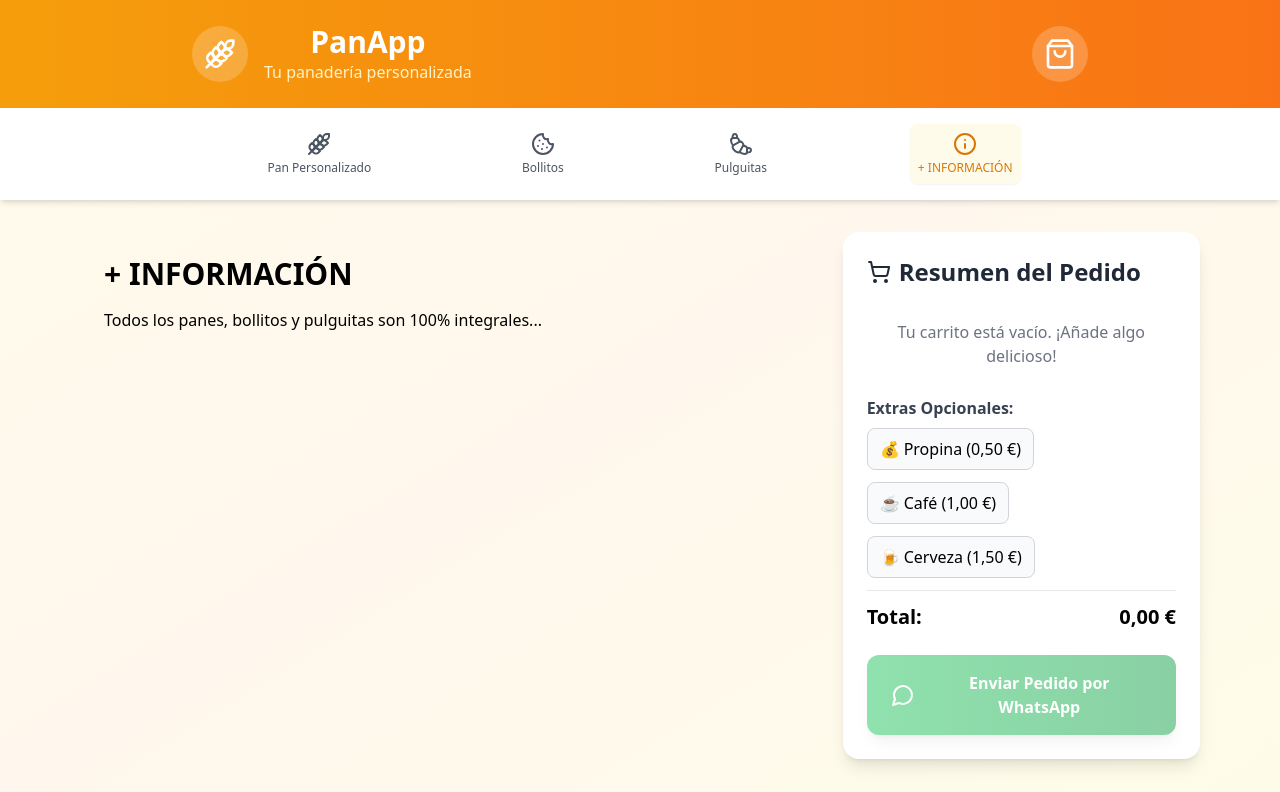
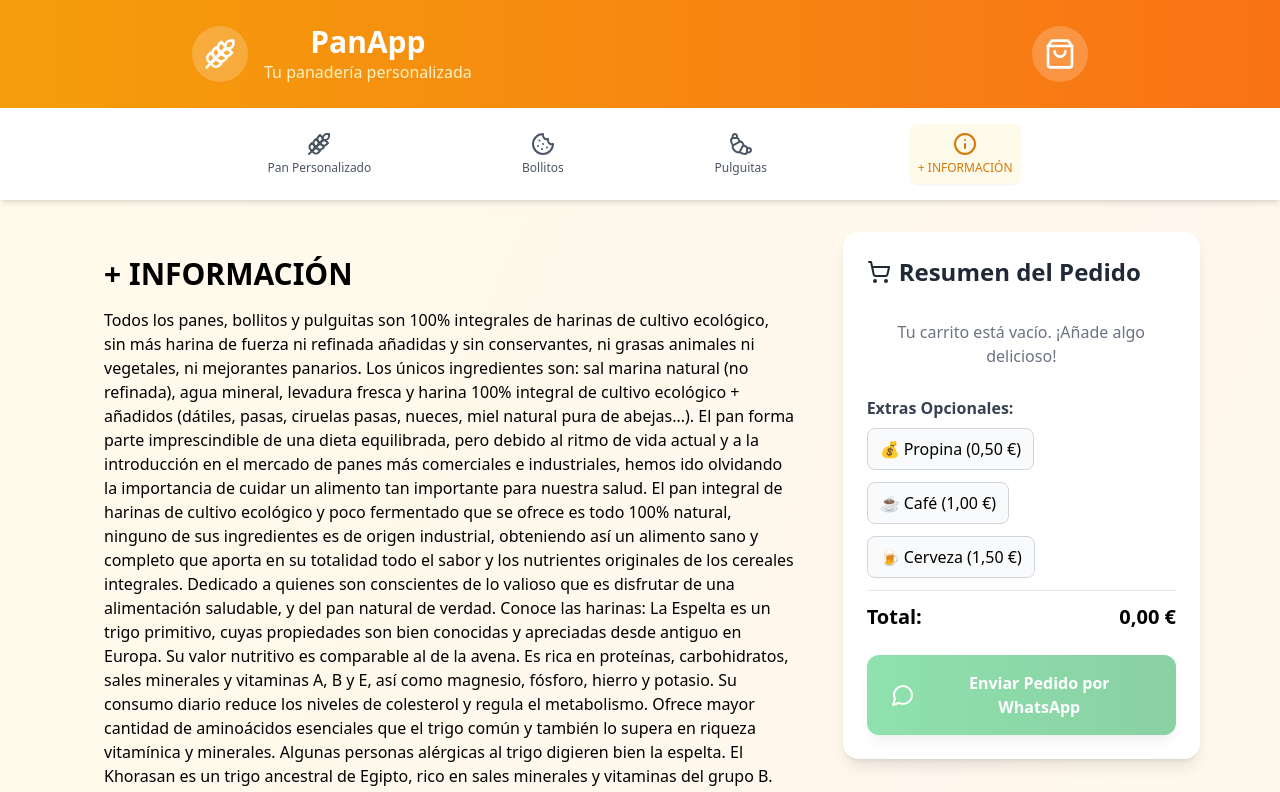
Before and after one commit to ruiznietocom-web/panes4, a React (Create React App) app: page /informacion in a window 1280 px wide. Shown: the top 792 px of the page. Built offline with nearby package versions, Linux system fonts and the light colour scheme.

Commit message:
Update InformacionPage.js

```diff
--- a/src/pages/InformacionPage.js
+++ b/src/pages/InformacionPage.js
@@ -4,7 +4,51 @@ const InformacionPage = () => {
   return (
     <div className="max-w-4xl mx-auto p-6">
       <h1 className="text-3xl font-bold mb-4">+ INFORMACIÓN</h1>
-      <p>Todos los panes, bollitos y pulguitas son 100% integrales...</p>
+      <p>Todos los panes, bollitos y pulguitas son 100% integrales de harinas de cultivo ecológico, sin más harina de fuerza ni refinada añadidas y sin conservantes, ni grasas animales ni vegetales, ni mejorantes panarios. Los únicos ingredientes son: sal marina natural (no refinada), agua mineral, levadura fresca y harina 100% integral de cultivo ecológico + añadidos (dátiles, pasas, ciruelas pasas, nueces, miel natural pura de abejas...).
+
+El pan forma parte imprescindible de una dieta equilibrada, pero debido al ritmo de vida actual y a la introducción en el mercado de panes más comerciales e industriales, hemos ido olvidando la importancia de cuidar un alimento tan importante para nuestra salud. El pan integral de harinas de cultivo ecológico y poco fermentado que se ofrece es todo 100% natural, ninguno de sus ingredientes es de origen industrial, obteniendo así un alimento sano y completo que aporta en su totalidad todo el sabor y los nutrientes originales de los cereales integrales. Dedicado a quienes son conscientes de lo valioso que es disfrutar de una alimentación saludable, y del pan natural de verdad.
+
+Conoce las harinas:
+
+   La Espelta es un trigo primitivo, cuyas propiedades son bien conocidas y apreciadas desde antiguo en Europa. Su valor nutritivo es comparable al de la avena. Es rica en proteínas, carbohidratos, sales minerales y vitaminas A, B y E, así como magnesio, fósforo, hierro y potasio. Su consumo diario reduce los niveles de colesterol y regula el metabolismo. Ofrece mayor cantidad de aminoácidos esenciales que el trigo común y también lo supera en riqueza vitamínica y minerales. Algunas personas alérgicas al trigo digieren bien la espelta.
+
+  El Khorasan es un trigo ancestral de Egipto, rico en sales minerales y vitaminas del grupo B. Muy apreciado porque es bajo en gluten y produce menos alergias o intolerancias  que los trigos modernos, ya que el organismo humano está más adaptado al tipo de proteína de los trigos antiguos.
+
+  El trigo procesado (refinado) no contiene las mejores partes del grano. Durante el procesamiento del grano se elimina el 40% de su contenido original (germen y salvado), quedando principalmente los hidratos de carbono (azúcares) del endospermo, lo que lo hace ser menos nutritivo. Al conservar el salvado y el germen de trigo, la harina de trigo integral se destaca por una cantidad de fibra 3 veces superior a la harina blanca refinada, además tiene un alto contenido de vitaminas y minerales, como vitaminas del complejo B, vitamina E, hierro, potasio, magnesio, zinc, entre otros.
+
+   El centeno, además de los minerales, vitaminas, magnesio, fósforo y fibra que aporta,  es un cereal muy apreciado por sus propiedades depurativas de la sangre y por ayudar a mantener la elasticidad de los vasos sanguíneos.
+
+    El tritordeum es un cereal híbrido nacido de la combinación natural del trigo duro y una cebada silvestre.  Fue descubierto por investigadores españoles a finales de los años 70.  NO es un organismo modificado genéticamente (OGM). Es el resultado de un cruce natural. Y
+está registrado como nueva especie en la Unión Europea. Tiene un sabor ligeramente dulce, con un contenido alto en ácido oleico y luteína, además tiene un 30% más de fibra que
+el trigo común.
+
+   Levadura natural o fresca, a diferencia de la levadura química en polvo, es de origen biológico, un hongo microscópico vivo y activo. Se vende en supermercados como levadura fresca, natural o de panadería.
+
+  La sal marina natural no ha sido tratada químicamente: es la consecuencia de la simple evaporación del agua de mar. Por supuesto que un 90% de su composición es cloro y sodio de forma natural, pero contiene un mayor número de oligoelementos, minerales y yodo que son de gran relevancia nutricional para el cuerpo. Tomar sal marina no refinada en cantidades moderadas contribuye a un buen drenaje de toxinas, eleva la vitalidad, favorece el funcionamiento de los riñones, mejora la sexualidad y reconstituye huesos y pelo, además, mejora la digestión favoreciendo la generación de jugos gástricos.
+
+   El pan integral ecológico de tomate y orégano es rico en fibra, vitaminas y antioxidantes, promoviendo una digestión saludable y reduciendo el riesgo de enfermedades crónicas. Los ingredientes ecológicos aseguran menos pesticidas y prácticas sostenibles. El tomate y el orégano aportan propiedades antioxidantes y antibacterianas, mejorando la salud en general.
+La miga del pan integral es un deleite para los sentidos. Con su textura densa y ligeramente esponjosa, ofrece una agradable sensación de saciedad y satisfacción en cada bocado. Su color marrón dorado revela la riqueza de los granos enteros, mientras que su sabor ligeramente dulce y a nuez complementa cualquier acompañamiento. La miga del pan integral también retiene más la humedad, manteniéndose fresca por más tiempo sin conservantes artificiales. Además, la alta fibra regula los niveles de azúcar en la sangre, proporcionando energía estable durante el día. La frescura y el sabor auténtico de la miga evocan el placer de lo hecho en casa, convirtiéndose en un imprescindible en la mesa diaria para quienes buscan una opción nutritiva y deliciosa.
+Los panes ecológicos e integrales poco fermentados destacan por su baja acidez, lo que mejora notablemente la asimilación de los almidones y respeta la acción enzimática de las amilasas de la saliva y del tracto digestivo, haciéndolos mucho más digestivos. Gracias a su proceso de fermentación controlada, estos panes son ideales para quienes buscan una opción saludable y fácil de digerir.
+Disponibles en diversos formatos como barra, pulguitas y bollitos, estos panes se adaptan a todas las necesidades y preferencias, desde el desayuno hasta la cena. Además, ofrecen una gran variedad de harinas para mezclar al gusto, como centeno, khorasan, tritordeum, trigo y espelta, permitiendo personalizar cada producto.
+Cada tipo de harina aporta sus propios beneficios nutricionales y sabores únicos, haciendo de estos panes una opción versátil y deliciosa para cualquier ocasión. Disfrutar de estos panes poco fermentados es una manera perfecta de combinar salud y sabor en cada rebanada.
+
+
+    Cuidar de tu salud y la de los tuyos con estos panes 100% integrales y ecológicos es posible gracias a su proceso de elaboración artesanal y el uso de ingredientes naturales y sostenibles. Estos panes no solo son una fuente nutritiva de fibra y minerales, sino que también ofrecen un sabor auténtico y una textura excepcional. Elaborados con granos enteros molturados en molinos de piedra, estos panes garantizan que cada bocado esté lleno de beneficios para tu bienestar. Además, al ser producidos de manera ecológica, contribuyen a la conservación del medio ambiente, promoviendo prácticas agrícolas responsables y sostenibles.
+La fermentación natural utilizada en su preparación mejora la digestibilidad del pan y potencia la absorción de nutrientes esenciales. Este proceso, además, otorga al pan un aroma y sabor únicos que lo distinguen de los productos comerciales convencionales. Cada barra de pan es el resultado de horas de dedicación y pasión por la panadería artesanal, asegurando que recibas un producto de la más alta calidad.
+Incorporar estos panes a tu dieta diaria no solo enriquecerá tu alimentación con nutrientes vitales, sino que también apoyará un estilo de vida más saludable y consciente. Son ideales para cualquier momento del día, su versatilidad y delicioso sabor harán que sean un elemento indispensable en tu mesa.
+El compromiso con la ecología y la salud se refleja en cada detalle, desde la elección de los ingredientes hasta el empaque reciclable. Al optar por estos panes integrales y ecológicos, no solo estás haciendo una elección positiva para tu salud, sino también para el planeta. Disfruta de la tranquilidad de saber que cada rebanada está hecha con amor y respeto por la naturaleza y las futuras generaciones.
+Descubre el placer de comer bien sin renunciar al sabor ni a la calidad. Estos panes son una invitación a redescubrir el auténtico sabor del pan de antaño. Atrévete a probarlos y siente la diferencia en cada mordisco.
+Muchísimas gracias y espero que disfrutes de este pan con salud, al igual que yo disfruto horneándolo para ti! 🍞☀️🙏
+
+Si necesitas más información no dudes en contactar conmigo en mi wasap 627-52-63-80.
+-----------------------------------------------
+🍞 Consejos para una óptima conservación del pan integral ecológico 🍞
+
+Como sabéis, este pan 100% ecológico e integral está libre de conservantes y añadidos artificiales. La mejor forma para conservar el pan es en el frigorífico. Consérvalo dentro en la misma bolsa de papel y ésta a su vez en una bolsa de plástico bien cerrada. Colócalo, preferentemente, en la bandeja más alta de tu frigorífico, allí puede aguantar hasta 3 ó 4 días perfectamente. Luego es preferible que congeles el resto que no hayas consumido.
+
+Si prefieres, también puedes cortarlo en rodajas o en porciones que vayas a consumir y congelarlo directamente el día de la entrega, siempre en una bolsa o un túpper bien cerrado para que no genere escarcha.
+
+El pan, los bollitos o pulguitas se entregan siempre hechos del día, y algunas veces aún calentitos, si es así, deposítalo en la rejilla del horno y espera siempre una hora desde la entrega para consumirlo. No lo guardes o congeles en el frigorífico hasta que notes que está completamente frío. Gracias!!</p>
       {/* Aquí va todo tu contenido */}
     </div>
   );
```
